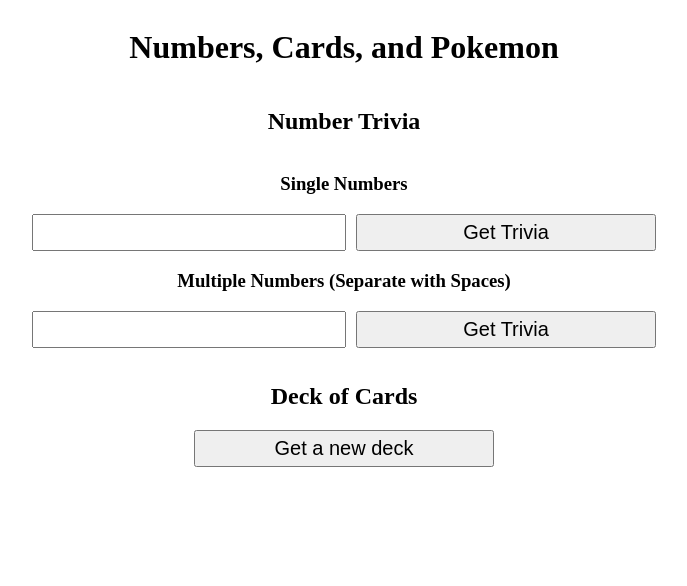
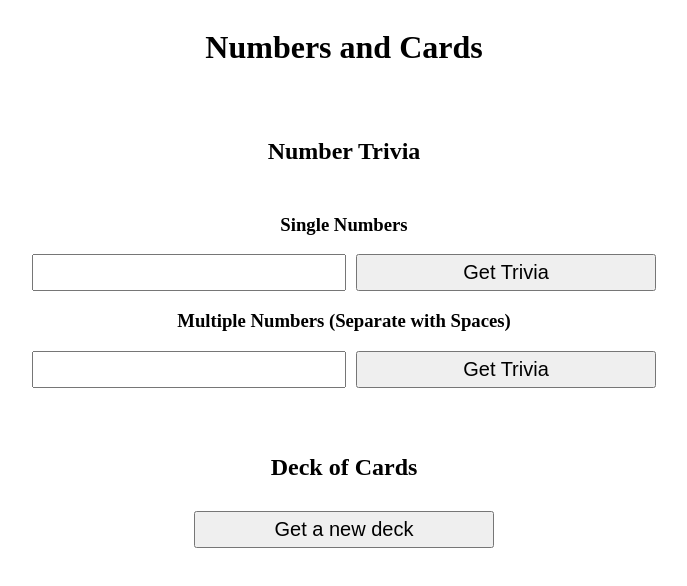
Before and after one commit to Lactantius/js-practice, a plain HTML site: page promises/index.html in a window 1280 px wide. Shown: the whole page, without its empty margins (296-983 px from the left). Drawn offline with Linux system fonts and the light colour scheme.

Commit message:
Styling tweak

```diff
--- a/promises/index.html
+++ b/promises/index.html
@@ -4,7 +4,7 @@
 <head>
     <meta charset="utf-8">
     <meta http-equiv="x-ua-compatible" content="ie=edge">
-    <title>Numbers, Cards, and Pokemon</title>
+    <title>Numbers and Cards</title>
     <meta name="description" content="">
     <meta name="viewport" content="width=device-width, initial-scale=1">
 
@@ -22,7 +22,7 @@
             your experience.
             </p>
         <![endif]-->
-    <h1>Numbers, Cards, and Pokemon</h1>
+    <h1>Numbers and Cards</h1>
 
     <h2>Number Trivia</h2>
 
--- a/promises/style.css
+++ b/promises/style.css
@@ -7,6 +7,11 @@
 h2,
 h3 {
   text-align: center;
+}
+
+h2 {
+  margin-top: 50px;
+  margin-bottom: 30px;
 }
 
 #cards-controls {
```
